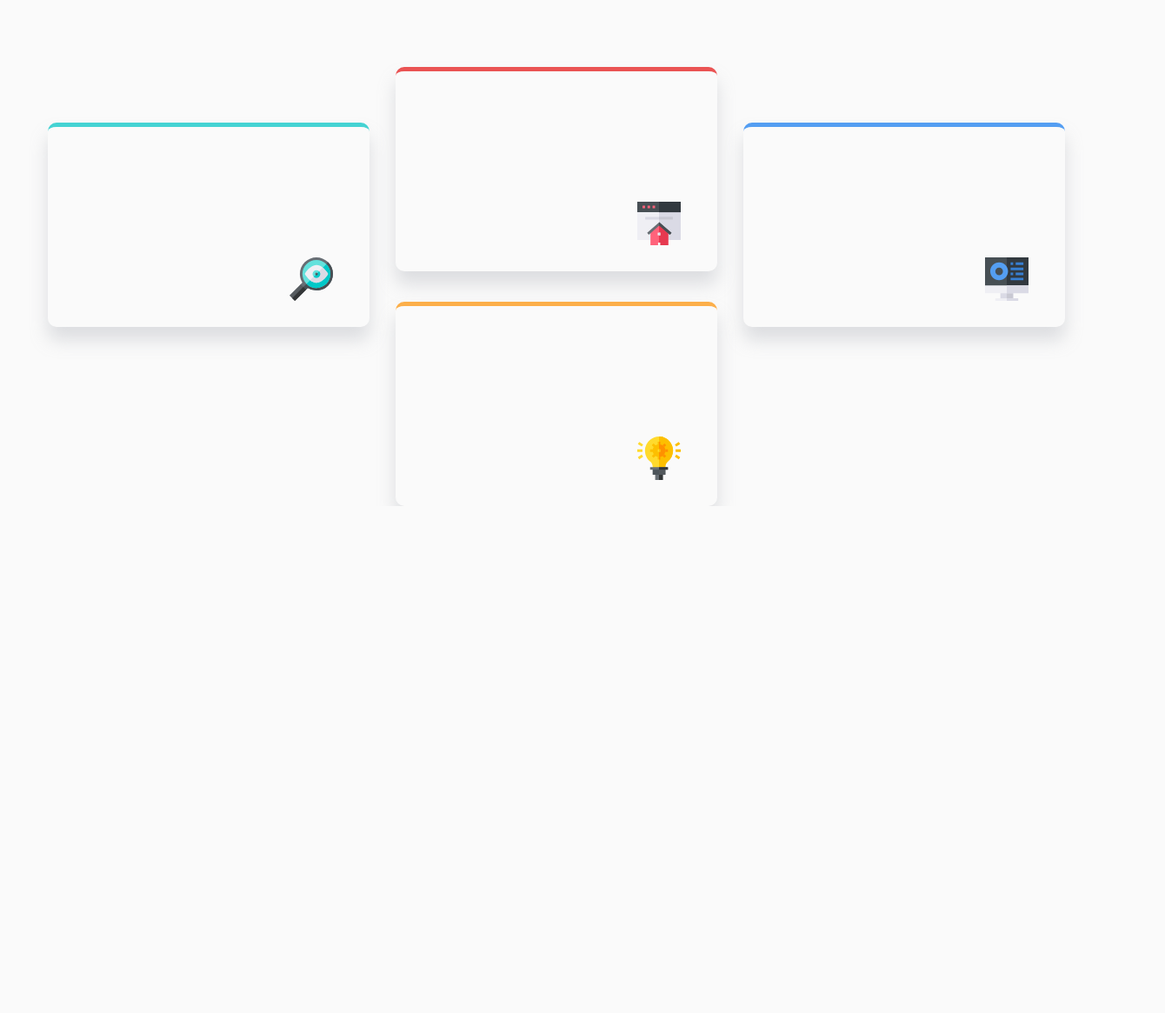
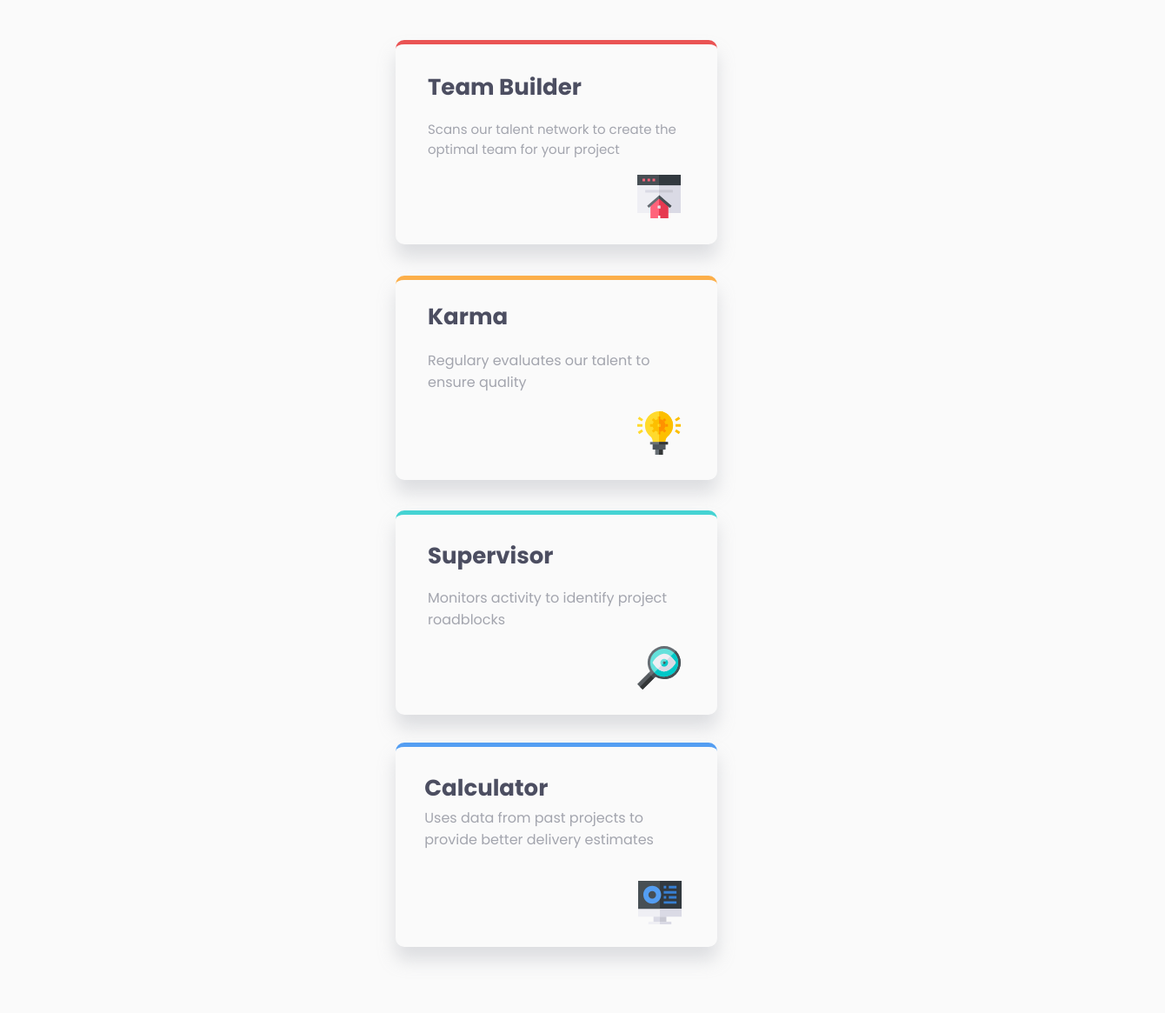
Before and after one commit to MarekMichalica/4-Card-Layout, a plain HTML site: page index.html in a window 1280 px wide. Shown: the part 267-1432 px from the top of the page at 87% size, 1340 px wide, since content can reach past the window. Before the commit the page ends 849 px from the top, so only its background shows below. Drawn offline with Linux system fonts and the light colour scheme.

Commit message:
Final Version

```diff
--- a/index.html
+++ b/index.html
@@ -19,30 +19,33 @@
     </div>
     <div class="cardwrap">
       <div class="redcards">
-        <div class="card">
-          <h1 class="title"></h1>
-          <p class="label"></p>
+        <div class="card1">
+          <h1 class="title1">Team Builder</h1>
+          <p class="label1">Scans our talent network to create the optimal team for your project</p>
           <img src="images/icon-team-builder.svg" class="icon" alt="icon">
         </div>
-        <div class="card">
-          <h1 class="title"></h1>
-          <p class="label"></p>
-          <img src="images/icon-karma.svg" class="icon" alt="icon">
+        <div class="card2">
+          <h1 class="title2">Karma</h1>
+          <p class="label2">Regulary evaluates our talent to ensure quality</p>
+          <img src="images/icon-karma.svg" class="icon2" alt="icon">
         </div>
       </div>
       <div class="bluecards">
-        <div class="card1">
-          <h1 class="title"></h1>
-          <p class="label"></p>
-          <img src="images/icon-supervisor.svg" class="icon" alt="icon">
+        <div class="card3">
+          <h1 class="title3">Supervisor</h1>
+          <p class="label3">Monitors activity to identify project roadblocks</p>
+          <img src="images/icon-supervisor.svg" class="icon3" alt="icon">
         </div>
-        <div class="card1">
-          <h1 class="title"></h1>
-          <p class="label"></p>
-          <img src="images/icon-calculator.svg" class="icon" alt="icon">
+        <div class="card4">
+          <h1 class="title4">Calculator</h1>
+          <p class="label4">Uses data from past projects to provide better delivery estimates</p>
+          <img src="images/icon-calculator.svg" class="icon4" alt="icon">
         </div>
       </div>
     </div>
   </main>
+  <footer>
+    <div class="white"></div>
+  </footer>
 </body>
 </html>
--- a/style.css
+++ b/style.css
@@ -30,17 +30,33 @@ body{
 .cardwrap{
     height: 495px;
 }
-.card{
-    width: 370px;
-    height: 230px;
-    border-radius: 10px;
-    box-shadow: 0 15px 20px hsla(229, 6%, 66%, 0.336);
-}
 .card1{
     width: 370px;
     height: 230px;
     border-radius: 10px;
     box-shadow: 0 15px 20px hsla(229, 6%, 66%, 0.336);
+    border-top: 5px solid hsl(0, 78%, 62%);
+}
+.card2{
+    width: 370px;
+    height: 230px;
+    border-radius: 10px;
+    box-shadow: 0 15px 20px hsla(229, 6%, 66%, 0.336);
+    border-top: 5px solid hsl(34, 97%, 64%);
+}
+.card3{
+    width: 370px;
+    height: 230px;
+    border-radius: 10px;
+    box-shadow: 0 15px 20px hsla(229, 6%, 66%, 0.336);
+    border-top: 5px solid hsl(180, 62%, 55%);
+}
+.card4{
+    width: 370px;
+    height: 230px;
+    border-radius: 10px;
+    box-shadow: 0 15px 20px hsla(229, 6%, 66%, 0.336);
+    border-top: 5px solid hsl(212, 86%, 64%);
 }
 .redcards{
     display: grid;
@@ -52,12 +68,6 @@ body{
     left: 50%;
     transform: translateX(-50%);
 
-}
-div.card:nth-child(1){
-    border-top: 5px solid hsl(0, 78%, 62%);
-}
-div.card:nth-child(2){
-    border-top: 5px solid hsl(34, 97%, 64%);
 }
 .bluecards{
     display: grid;
@@ -71,21 +81,148 @@ div.card:nth-child(2){
     justify-items: center;
     top: 51%;
 }
-div.card1:nth-child(1){
-    border-top: 5px solid hsl(180, 62%, 55%);
+.title1, .title2, .title3, .title4{
+    position: absolute;
+    font-size: 26px;
+    color: hsl(234, 12%, 34%);
 }
-div.card1:nth-child(2){
-    border-top: 5px solid hsl(212, 86%, 64%);
+.title1{
+    top: 7%;
+    left: 10%;
 }
-.title{
-
+.title2{
+    top: 67%;
+    left: 10%;
 }
-.label{
-
+.title3{
+    top: 12%;
+    left: 10%;
 }
-.icon{
+.title4{
+    top: 12%;
+    left: 68%;
+}
+.label1, .label2, .label3, .label4{
+    position: absolute;
+    width: 290px;
+    color: hsl(229, 6%, 66%);
+}
+.label1{
+    position: absolute;
+    top: 18%;
+    left: 10%;
+    width: 290px;
+    font-size: 15px;
+}
+.label2{
+    position: absolute;
+    top: 78%;
+    left: 10%;
+}
+.label3{
+    position: absolute;
+    top: 35%;
+    left: 10%;
+}
+.label4{
+    position: absolute;
+    top: 35%;
+    left: 68%;
+}
+.icon, .icon2, .icon3, .icon4{
     position: relative;
     top: 65%;
     left: 75%;
     height: 50px;
 }
+.white{
+    display: none;
+}
+
+@media screen and (max-width: 1300px){
+    body{
+        overflow-x: hidden;
+    }
+    .cardwrap{
+        display: grid;
+        justify-content: center;
+        width: 100vw;
+    }
+    .redcards{
+        display: grid;
+        position: relative;
+        width: 370px;
+        height: 507px;
+    }
+    .bluecards{
+        display: grid;
+        position: relative;
+        justify-content: center;
+        gap: 0em;
+        width: 370px;
+        grid-template-areas:
+        "c"
+        "d";
+    }
+    .card3{
+        grid-area: c;
+    }
+    .label4, .title4{
+        position: relative;
+        display: inline-block;
+    }
+    .title4{
+        left: 9%;
+    }
+    .label4{
+        left: 9%;
+        top: 10%;
+    }
+    .card3{
+        margin-bottom: 2em;
+        margin-top: -5.2em;
+    }
+    .card4{
+        grid-area: d;
+    }
+    .title2, .label2{
+        position: relative;
+    }
+    .title2{
+        top: 10%;
+    }
+    .label2{
+        top: 18%;
+    }
+    .title3, .label3{
+        position: relative;
+    }
+    .label3{
+        top: 19%;
+    }
+    .icon2, .icon3{
+        top: 27%;
+    }
+    .icon4{
+        position: relative;
+        left: -4%;
+        height: 50px;
+        width: 50px;
+        top: 50%;
+    }
+    .white{
+        display: block;
+        height: 2em;
+        width: 100vw;
+        margin-top: 37em;
+    }
+    .par{
+        width: 370px;
+    }
+    .bold, .thin{
+        font-size: 30px;
+    }
+    .thin{
+        margin-top: -1em;
+    }
+}
```
